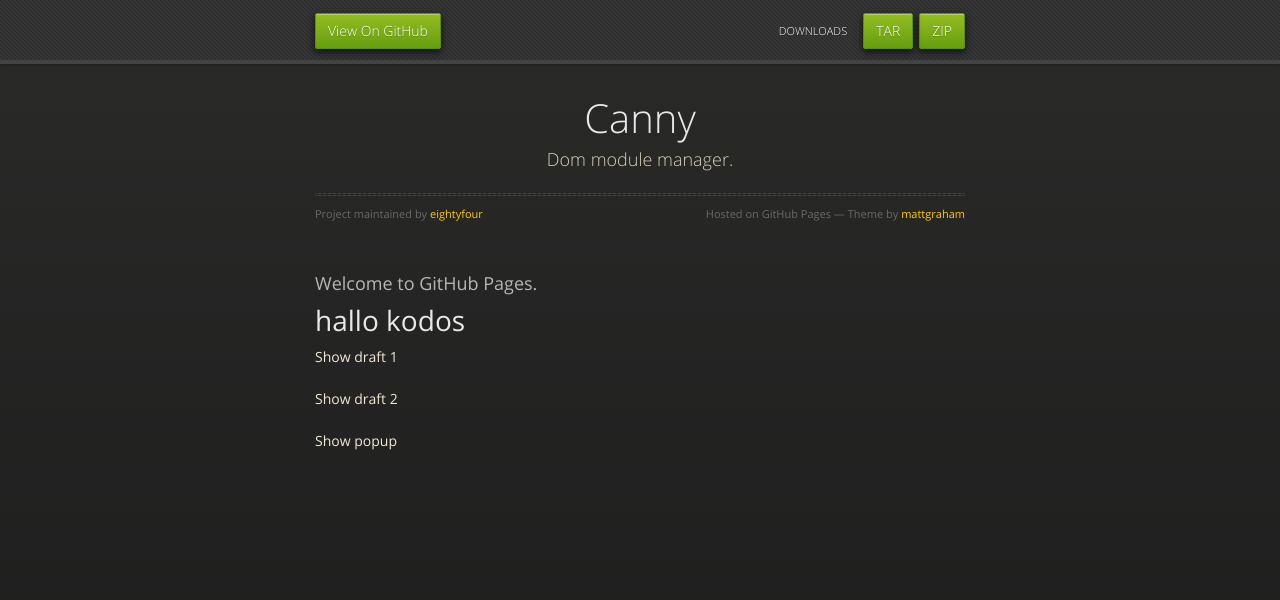
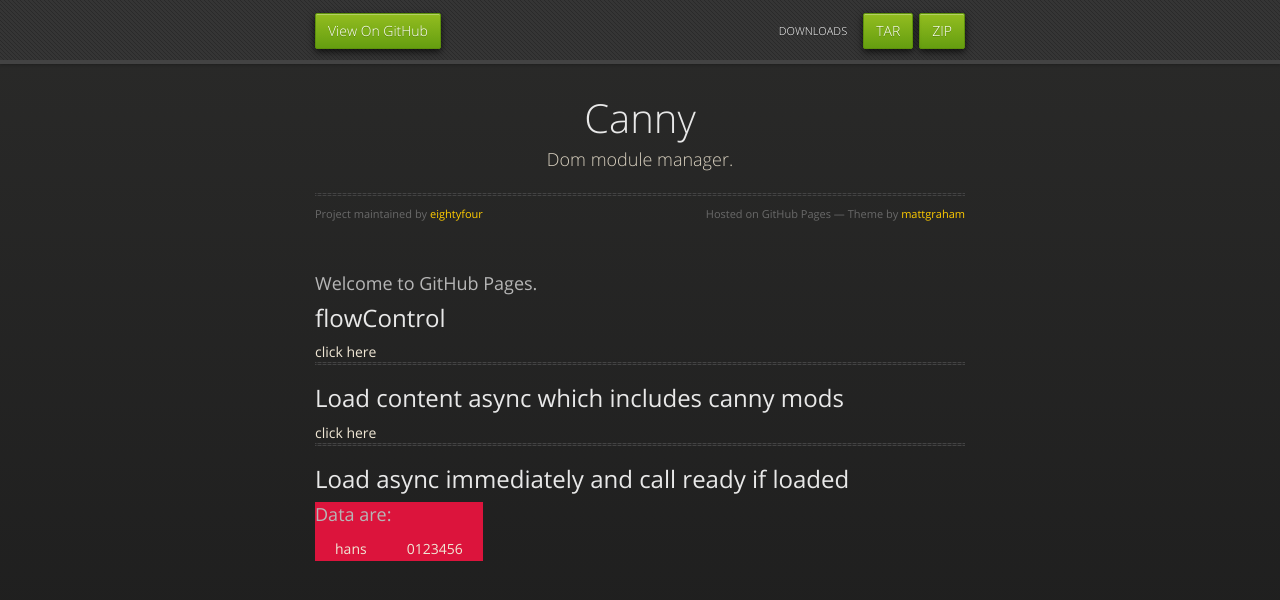
Before and after one commit to eightyfour/canny, a website: page index.html in a window 1280 px wide. Drawn offline with nearby package versions, Linux system fonts and the light colour scheme.

Commit message:
Add example files

```diff
--- a/async/asyncCannyMod.css
+++ b/async/asyncCannyMod.css
@@ -0,0 +1,9 @@
+#callReadySample.ready {
+    background-color: crimson;
+    display: inline-block;
+}
+#callReadySample p{
+    float: left;
+    margin: 2px 20px;
+    display: block;
+}
--- a/async/asyncCannyMod.js
+++ b/async/asyncCannyMod.js
@@ -1,3 +1,18 @@
-/**
- * Created by phen on 5/12/14.
- */
+canny.add('asyncCannyMod', (function () {
+    "use strict";
+    var node;
+
+    return {
+        add : function (elem, attr) {
+            node = elem;
+            Object.keys(attr).forEach(function (prop) {
+                var p = document.createElement('p');
+                p.innerText = attr[prop];
+                node.appendChild(p);
+            });
+        },
+        ready : function () {
+            node.classList.add('ready');
+        }
+    };
+}()));
--- a/async/cannyParseReady.html
+++ b/async/cannyParseReady.html
@@ -1,9 +1,8 @@
-<div id="popup">
-    <h1>Some avatare</h1>
-    <div canny-mod="popup" canny-var="avatar1"></div>
-    <div canny-mod="popup" canny-var="avatar2"></div>
-    <div canny-mod="popup" canny-var="avatar3"></div>
-    <div canny-mod="popup" canny-var="avatar4"></div>
-    <h2>And the close button</h2>
-    <div canny-mod="popup" canny-var="fillDataButton">fill view with data</div>
+
+<link rel="stylesheet" href="async/asyncCannyMod.css">
+
+<script src="async/asyncCannyMod.js"></script>
+
+<div canny-mod="asyncCannyMod" canny-var="{'name':'hans','userId':'0123456'}" id="callReadySample">
+    <h3>Data are:</h3>
 </div>
--- a/index.html
+++ b/index.html
@@ -19,6 +19,7 @@
     <link rel="stylesheet" href="stylesheets/ie.css">
     <![endif]-->
     <meta name="viewport" content="width=device-width, initial-scale=1, user-scalable=no">
+
 
   </head>
   <body>
@@ -46,12 +47,15 @@
               <a name="welcome-to-github-pages" class="anchor" href="#welcome-to-github-pages"><span class="octicon octicon-link"></span></a>Welcome to GitHub Pages.
             </h3>
 
-            <H1>hallo kodos</H1>
-            <div canny-mod="kodos" canny-var="{'kodos_load': 'async/plain.html'}">Show draft 1</div>
-            <br/>
-            <div canny-mod="kodos" canny-var="{'kodos_load': 'async/flowControl.html'}">Show draft 2</div>
-            <br/>
-            <div canny-mod="kodos" canny-var="{'kodos_load': 'async/popup.html'}">Show popup</div>
+            <h2>flowControl</h2>
+            <div canny-mod="kodos" canny-var="{'kodos_load': 'async/flowControl.html'}">click here</div>
+            <hr/>
+            <h2>Load content async which includes canny mods</h2>
+            <div canny-mod="kodos" canny-var="{'kodos_load': 'async/popup.html'}">click here</div>
+            <hr/>
+            <h2>Load async immediately and call ready if loaded</h2>
+            <div canny-mod="async" canny-var="{'url': 'async/cannyParseReady.html'}"></div>
+
 
 
         </section>
```
Also changed, not shown: async/flowControl.html (+2 -2 lines), async/popup.html (+1 -2 lines).
